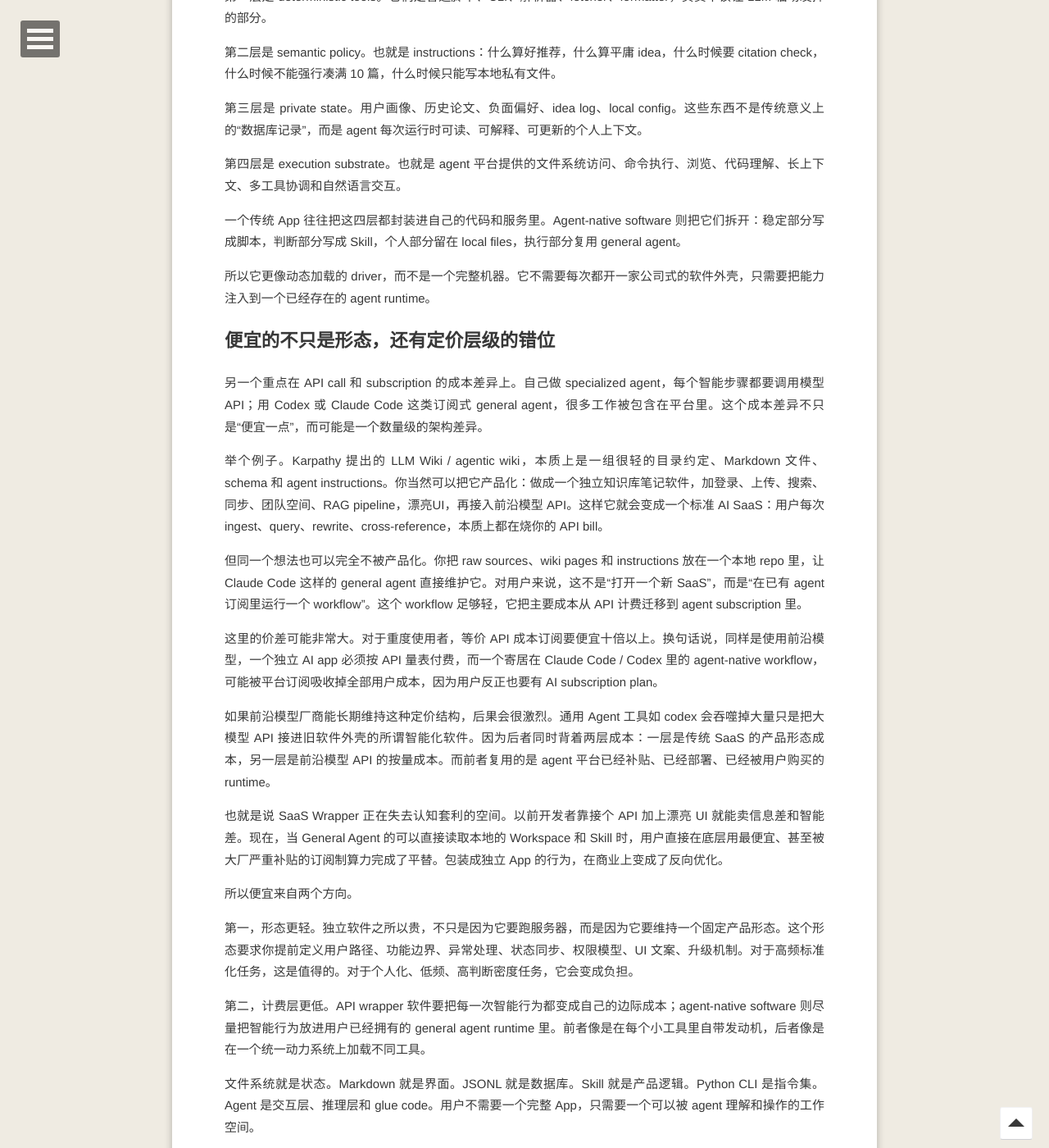
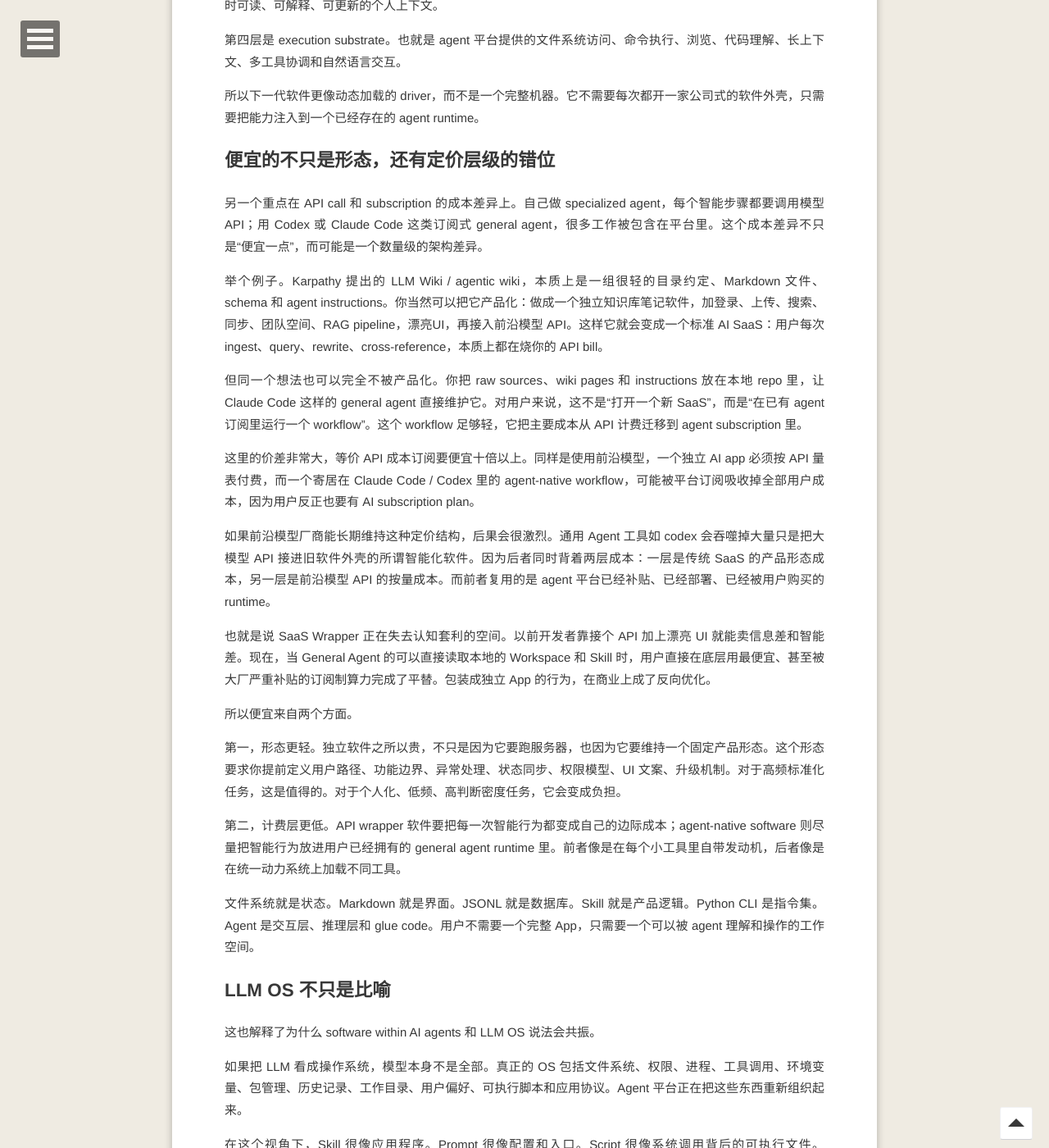
Before and after one commit to refraction-ray/refraction-ray.github.io, a Jekyll site: the page built from _posts/2026-05-21-下一代软件：从AI生成到Agent共生.md, in a window 1280 px wide and 1400 px high, scrolled down 3809 px. Shown: the whole window at 82% size. Built offline with Jekyll 4.4.1, drawn with Linux system fonts in a browser that asks for light colours; comment, search, counter and statistics services are not loaded; some of the changed text lies outside the part shown.

Commit message:
futher improve

```diff
--- a/_posts/2026-05-21-下一代软件：从AI生成到Agent共生.md
+++ b/_posts/2026-05-21-下一代软件：从AI生成到Agent共生.md
@@ -21,25 +21,23 @@
 
 但如果引擎已经足够强，也许我们根本不需要继续优化马车。真正的下一代是：软件不再只是由 AI agent 写出来（by agent），而是开始存在于 AI agent 之内（within agent）。
 
-下一代软件，不一定是一个完整 App、一个网站、一个桌面客户端，甚至不一定是一个固定入口的 CLI。它会是一组 prompts、skills、scripts、schemas、local files、cache conventions、tool permissions 和 agent-facing instructions。真正的运行时不是某个专门写出来的智能应用，而是 Codex、Claude Code 这类越来越强的 general agent。换句话说，现在的 Harness 其实就是下一代的软件本身。
+下一代软件，不一定是一个完整 App、一个网站、一个桌面客户端，甚至不一定是一个固定入口的 CLI。它会是一组 prompts、skills、scripts、schemas、local files、cache conventions、tool permissions 和 agent-facing instructions。真正的运行时是 Codex、Claude Code 这类越来越强的 general agent。换句话说，现在所谓的 Harness 其实就是下一代软件本身。
 
-[Everyday ArXiv](https://github.com/refraction-ray/everyday-arxiv) 这个项目正好是这个 insight 的一个具体例子。
+[Everyday ArXiv](https://github.com/refraction-ray/everyday-arxiv) 这个项目恰好是这个 insight 的一个具体例子。
 
 ## 一个没有传统前端的科研软件
 
 Everyday ArXiv 是一个每日 arXiv 智能处理助手。传统做法大概会是：写一个后端服务，接 arXiv API；写一个推荐算法；做一个用户系统；做一个网页或邮件推送；把 LLM 调用嵌进某些节点，比如摘要、打分、推荐理由和邮件草稿。最后它会变成一个面向研究者的 specialized agent 或 SaaS。
 
-这个路线没有错。很多产品也会继续这么做。问题是，在这个具体场景里，最有价值的部分并不是 UI，不是数据库，也不是固定 pipeline，而是每次阅读时的判断。
+这个路线没有错。很多产品也会继续这么做。问题是，在这个具体场景里，最有价值的部分不是固定 pipeline，而是每次阅读时的判断。今天这篇论文为什么值得读？它和用户之前哪篇文章真的有关？它只是关键词相似，还是方法上产生了新的连接？一个 idea 是不是又落入了“加噪声、换模型、做更大数值”的平庸扩展？一篇新论文没引用用户工作时，到底是明显遗漏、弱相关，还是只是概念上有一点相邻？
 
-今天这篇论文为什么值得读？它和用户之前哪篇文章真的有关？它只是关键词相似，还是方法上产生了新的连接？一个 idea 是不是又落入了“加噪声、换模型、做更大数值”的平庸扩展？一篇新论文没引用用户工作时，到底是明显遗漏、弱相关，还是只是概念上有一点相邻？
+这些问题很难被压成固定软件功能。它们更像研究助理的判断过程。所以这个项目的架构反过来做：Python 代码只负责确定性的部分，比如抓 arXiv metadata、解析 Google Scholar、写稳定 JSON cache、读取配置、维护本地文件边界。判断性的部分不写死在应用里，交给通用 agent。仓库给 agent 提供的是 workspace、skill、profile、prompt、脚本和隐私规则。
 
-这些问题很难被压成一个固定软件功能。它们更像研究助理的判断过程。所以这个项目的架构反过来做：Python 代码只负责确定性的部分，比如抓 arXiv metadata、解析 Google Scholar、写稳定 JSON cache、读取配置、维护本地文件边界。判断性的部分不写死在应用里，而是交给通用 agent。仓库给 agent 提供的是 workspace、skill、profile、prompt、脚本和隐私规则。
-
-换句话说，这不是一个“带 LLM 功能的软件”，而是一套“让 LLM agent 直接运行的软件”。
+概括讲，这不是一个“带 LLM 功能的软件”，而是一套“让 LLM agent 直接运行的软件”。不是软件里包裹了 AI，而是 AI 包裹了软件。
 
 ## 为什么不是“人人写一个定制 App”
 
-一个常见判断是：AI 让软件生产成本降低，所以以后每个人都会为自己写很多小 App。真正发生的可能不是人人都有一堆 custom apps，而是很多 custom apps 根本不会以 app 的形式存在。
+一个常见判断是：AI 让软件生产成本降低，所以以后每个人都会为自己写很多小 App。真正发生的将不是人人都有一堆 custom apps，而是很多 custom apps 根本不会以 app 的形式存在。
 
 因为一旦 general agent 足够强，很多“软件”没必要被编译成独立产品。它可以保持为开放形态：几条 Skill、几个脚本、一组目录约定、一份 profile、一些 examples。它的功能在每次运行时由 agent 临场展开。它没有固定按钮，但有明确协议；没有完整后端，但有稳定工具；没有页面，但有 Markdown 或 HTML 报告；没有内置智能模块，但能调用 agent 的通用智能。
 
@@ -49,11 +47,11 @@
 
 Vibe coding 的诱惑在于，它让我们第一次感觉到：写一个软件好像不贵了。你可以让 agent 生成一个 full-stack repo，带 React 页面、API route、数据库 schema、Dockerfile、鉴权、部署说明和 README。
 
-但这也暴露出一个问题：AI 生成得越快，旧软件形态的结构性税越清楚。
+但这也暴露出问题：AI 生成得越快，旧软件形态的结构性税越清楚。
 
-独立 App 有很多默认税收。你要付 UI tax，因为每个能力都要被设计成按钮、表单和页面。你要付 deployment tax，因为每个能力都要有自己的运行环境。你要付 integration tax，因为每个新 App 都要重新接入数据源、权限和用户状态。你要付 maintenance tax，因为依赖会漂移，框架会升级，部署会坏。你还要付 product-shape tax，因为很多开放的判断过程，必须被压缩成固定功能，失去灵活性和定制性。功能凝固在代码中，遇到长尾未定义需求会直接 报错。
+独立 App 有很多默认税收。你要付 UI tax，因为每个能力都要被设计成按钮、表单和页面。你要付 deployment tax，因为每个能力都要有自己的运行环境。你要付 integration tax，因为每个新 App 都要重新接入数据源、权限和用户状态。你要付 maintenance tax，因为依赖会漂移，框架会升级，部署会坏。你还要付 product-shape tax，因为很多开放的判断过程，必须被压缩成固定功能，失去灵活性和定制性。功能凝固在代码中，遇到长尾未定义需求会直接报错。
 
-当任务本质上只是“在特定上下文里执行一个高判断密度 workflow”时，这些税就显得很重。
+当任务本质上只是“在特定上下文里执行高判断密度 workflow”时，这些税就显得很重。
 
 Everyday ArXiv 如果被做成传统软件，就会被迫发明很多并非核心价值的东西：推荐页面、profile 编辑器、PDF 阅读器、邮件草稿编辑器、后台任务、账户系统、同步状态。它们当然可以做，但它们不是“读 arXiv 并做研究判断”的核心。核心其实是：把用户画像、当天论文、论文全文、历史偏好和科研品味放进同一个 reasoning loop。
 
@@ -65,11 +63,7 @@
 
 传统软件的编译目标是机器：CPU、浏览器、移动端、云服务。即使是 SaaS，它最后也要被编译成某种固定 runtime 上的确定性行为。
 
-Agent-native software 的编译目标不完全是机器，而是 agent。
-
-这句话听起来有点怪，但很关键。一个 Skill 不是单纯的文档。它更像一种 runtime definition：当 agent 遇到某类任务时，应该读取哪些文件，调用哪些脚本，遵守哪些边界，怎样处理失败，什么时候停止，输出什么格式，哪些判断不能硬编码，哪些数据不能提交到 Git。
-
-在 Everyday ArXiv 里，`src/` 里的 Python package 是 deterministic kernel；`SKILL.md` 是工作流定义；`user_profile/` 是用户态 memory； `agents.md` 是运行规范；`data` 是持久化层；Codex 或 Claude Code 是 execution environment/runtime。
+Agent-native software 的编译目标不再是机器 runtime，是 agent runtime。在 Everyday ArXiv 里，`src/` 里的 Python package 是 deterministic kernel；`SKILL.md` 是工作流定义；`user_profile/` 是用户态 memory； `agents.md` 是运行规范；`data` 是持久化层；Codex 或 Claude Code 是 execution environment/runtime。
 
 如果用传统软件的眼光看，`src/` 才是软件，其他都是文档和数据。但在 agent-native software 里，这个边界反过来了。`src/` 只是工具层。新范式里 Python 反而变成了汇编，Markdown 变成了高级语言，LLM 变成了 CPU。
 
@@ -84,7 +78,7 @@
 | 成本模型 | 独立 AI App 既要维持 SaaS 外壳，又要为每次模型调用承担 API 边际成本，重度使用时很容易变贵。 | Agent-native workflow 寄居在 Claude Code / Codex 等通用 agent 订阅里，用户共享模型厂商的订阅优惠。 |
 | 灵活性 | 功能被硬编码在 UI、后端和 schema 里，新增能力需要改代码、重新部署、重新设计入口。 | Agent 根据 runtime intent 动态解释 Skill、读写文件、调用脚本，可以在不重做产品形态的情况下适配边界情况。 |
 
-## Skill 不是插件，而是新的软件单元
+## Skill 是新的软件单元
 
 我们习惯把插件理解成某个主程序的附属物。浏览器插件依赖浏览器，编辑器插件依赖编辑器。
 
@@ -96,13 +90,11 @@
 
 第二层是 semantic policy。也就是 instructions：什么算好推荐，什么算平庸 idea，什么时候要 citation check，什么时候不能强行凑满 10 篇，什么时候只能写本地私有文件。
 
-第三层是 private state。用户画像、历史论文、负面偏好、idea log、local config。这些东西不是传统意义上的“数据库记录”，而是 agent 每次运行时可读、可解释、可更新的个人上下文。
+第三层是 private state。用户画像、历史论文、负面偏好、idea log、local config。这些东西是 agent 每次运行时可读、可解释、可更新的个人上下文。
 
 第四层是 execution substrate。也就是 agent 平台提供的文件系统访问、命令执行、浏览、代码理解、长上下文、多工具协调和自然语言交互。
 
-一个传统 App 往往把这四层都封装进自己的代码和服务里。Agent-native software 则把它们拆开：稳定部分写成脚本，判断部分写成 Skill，个人部分留在 local files，执行部分复用 general agent。
-
-所以它更像动态加载的 driver，而不是一个完整机器。它不需要每次都开一家公司式的软件外壳，只需要把能力注入到一个已经存在的 agent runtime。
+所以下一代软件更像动态加载的 driver，而不是一个完整机器。它不需要每次都开一家公司式的软件外壳，只需要把能力注入到一个已经存在的 agent runtime。
 
 ## 便宜的不只是形态，还有定价层级的错位
 
@@ -110,27 +102,27 @@
 
 举个例子。Karpathy 提出的 LLM Wiki / agentic wiki，本质上是一组很轻的目录约定、Markdown 文件、schema 和 agent instructions。你当然可以把它产品化：做成一个独立知识库笔记软件，加登录、上传、搜索、同步、团队空间、RAG pipeline，漂亮UI，再接入前沿模型 API。这样它就会变成一个标准 AI SaaS：用户每次 ingest、query、rewrite、cross-reference，本质上都在烧你的 API bill。
 
-但同一个想法也可以完全不被产品化。你把 raw sources、wiki pages 和 instructions 放在一个本地 repo 里，让 Claude Code 这样的 general agent 直接维护它。对用户来说，这不是“打开一个新 SaaS”，而是“在已有 agent 订阅里运行一个 workflow”。这个 workflow 足够轻，它把主要成本从 API 计费迁移到 agent subscription 里。
+但同一个想法也可以完全不被产品化。你把 raw sources、wiki pages 和 instructions 放在本地 repo 里，让 Claude Code 这样的 general agent 直接维护它。对用户来说，这不是“打开一个新 SaaS”，而是“在已有 agent 订阅里运行一个 workflow”。这个 workflow 足够轻，它把主要成本从 API 计费迁移到 agent subscription 里。
 
-这里的价差可能非常大。对于重度使用者，等价 API 成本订阅要便宜十倍以上。换句话说，同样是使用前沿模型，一个独立 AI app 必须按 API 量表付费，而一个寄居在 Claude Code / Codex 里的 agent-native workflow，可能被平台订阅吸收掉全部用户成本，因为用户反正也要有 AI subscription plan。
+这里的价差非常大，等价 API 成本订阅要便宜十倍以上。同样是使用前沿模型，一个独立 AI app 必须按 API 量表付费，而一个寄居在 Claude Code / Codex 里的 agent-native workflow，可能被平台订阅吸收掉全部用户成本，因为用户反正也要有 AI subscription plan。
 
 如果前沿模型厂商能长期维持这种定价结构，后果会很激烈。通用 Agent 工具如 codex 会吞噬掉大量只是把大模型 API 接进旧软件外壳的所谓智能化软件。因为后者同时背着两层成本：一层是传统 SaaS 的产品形态成本，另一层是前沿模型 API 的按量成本。而前者复用的是 agent 平台已经补贴、已经部署、已经被用户购买的 runtime。
 
-也就是说 SaaS Wrapper 正在失去认知套利的空间。以前开发者靠接个 API 加上漂亮 UI 就能卖信息差和智能差。现在，当 General Agent 的可以直接读取本地的 Workspace 和 Skill 时，用户直接在底层用最便宜、甚至被大厂严重补贴的订阅制算力完成了平替。包装成独立 App 的行为，在商业上变成了反向优化。
+也就是说 SaaS Wrapper 正在失去认知套利的空间。以前开发者靠接个 API 加上漂亮 UI 就能卖信息差和智能差。现在，当 General Agent 的可以直接读取本地的 Workspace 和 Skill 时，用户直接在底层用最便宜、甚至被大厂严重补贴的订阅制算力完成了平替。包装成独立 App 的行为，在商业上成了反向优化。
 
-所以便宜来自两个方向。
+所以便宜来自两个方面。
 
-第一，形态更轻。独立软件之所以贵，不只是因为它要跑服务器，而是因为它要维持一个固定产品形态。这个形态要求你提前定义用户路径、功能边界、异常处理、状态同步、权限模型、UI 文案、升级机制。对于高频标准化任务，这是值得的。对于个人化、低频、高判断密度任务，它会变成负担。
+第一，形态更轻。独立软件之所以贵，不只是因为它要跑服务器，也因为它要维持一个固定产品形态。这个形态要求你提前定义用户路径、功能边界、异常处理、状态同步、权限模型、UI 文案、升级机制。对于高频标准化任务，这是值得的。对于个人化、低频、高判断密度任务，它会变成负担。
 
-第二，计费层更低。API wrapper 软件要把每一次智能行为都变成自己的边际成本；agent-native software 则尽量把智能行为放进用户已经拥有的 general agent runtime 里。前者像是在每个小工具里自带发动机，后者像是在一个统一动力系统上加载不同工具。
+第二，计费层更低。API wrapper 软件要把每一次智能行为都变成自己的边际成本；agent-native software 则尽量把智能行为放进用户已经拥有的 general agent runtime 里。前者像是在每个小工具里自带发动机，后者像是在统一动力系统上加载不同工具。
 
 文件系统就是状态。Markdown 就是界面。JSONL 就是数据库。Skill 就是产品逻辑。Python CLI 是指令集。Agent 是交互层、推理层和 glue code。用户不需要一个完整 App，只需要一个可以被 agent 理解和操作的工作空间。
 
-## LLM OS 不是一个比喻
+## LLM OS 不只是比喻
 
 这也解释了为什么 software within AI agents 和 LLM OS 说法会共振。
 
-如果把 LLM 看成一个操作系统，模型本身不是全部。真正的 OS 包括文件系统、权限、进程、工具调用、环境变量、包管理、历史记录、工作目录、用户偏好、可执行脚本和应用协议。Agent 平台正在把这些东西重新组织起来。
+如果把 LLM 看成操作系统，模型本身不是全部。真正的 OS 包括文件系统、权限、进程、工具调用、环境变量、包管理、历史记录、工作目录、用户偏好、可执行脚本和应用协议。Agent 平台正在把这些东西重新组织起来。
 
 在这个视角下，Skill 很像应用程序。Prompt 很像配置和入口。Script 很像系统调用背后的可执行文件。`user_profile` 很像用户态数据。`agents.md` 很像软件说明书、权限模型和运行规范。缓存目录是持久化层。Agent 则是 shell、window manager、workflow engine 和 interpreter 的混合体。
 
@@ -142,9 +134,9 @@
 
 科研阅读助手、个人知识系统、论文回复工具、代码审查流程、实验记录、文档撰写、数据清洗、图表生成、长期研究项目和想法管理，这些东西以前很难成为好软件。不是因为需求不存在，而是因为每个人的需求都太具体，市场太小，形态太碎，固定产品很快变得不合身。
 
-Agent 改变的是这个经济学。
+Agent 改变的是这里的经济学。
 
-## 这个例子可以推得很远
+## 这个例子可以推得更远
 
 Everyday ArXiv 只是一个例子，但它背后的结构可以推广到很多原本需要“做成软件”的场景。
 
@@ -162,13 +154,9 @@
 
 Agent-native software 很软。它可以被复制成一个目录，可以被改成另一组 Skill，可以被用户用自然语言局部重写，可以在不同 agent 平台间迁移。它不一定需要编译，不一定需要固定 UI，不一定需要发布版本。很多时候，软件就是一组可读、可改、可执行的约定。具体说就是一个文件夹。执行者 runtime 可以换，软件还在。
 
-如果用户非得需要界面，也完全可以让 agent 临时生成一个 HTML。今天要一个极简表格，明天要一个炫酷 dashboard，后天要一个论文风格的报告页面。界面变成运行时产物，而不是软件的固定外壳。
+如果用户非得需要界面，也完全可以让 agent 临时生成一个 HTML。今天要一个极简表格，明天要一个炫酷 dashboard，后天要一个论文风格的报告页面。界面变成运行时产物，而不是软件的固定外壳。AI 时代的软件不一定会越来越像“更智能的 App”。很多软件会变得更不像 App，更像一种能被 agent 读取、修改、组合和临时显形的无定形流体。这套流体不依赖某个固定 UI。它可以被 Codex 执行，也可以被 Claude Code 执行，也可以未来被别的 agent 执行。只要 agent 足够强，能读文件、跑命令、遵守 skill、维护边界，它就能运行软件。
 
-这可能是最反直觉的地方：AI 时代的软件不一定会越来越像“更智能的 App”。很多软件会变得更不像 App，更像一种能被 agent 读取、修改、组合和临时显形的无定形流体。
-
-这套流体不依赖某个固定 UI。它可以被 Codex 执行，也可以被 Claude Code 执行，也可以未来被别的 agent 执行。只要 agent 足够强，能读文件、跑命令、遵守 skill、维护边界，它就能运行这个软件。
-
-## 这个项目给出的设计原则
+## 一些设计原则
 
 从 Everyday ArXiv 这个例子，可以抽象出几条原则。
 
@@ -176,20 +164,20 @@
 
 第二，判断性留给 agent。推荐、取舍、科研 idea、邮件语气，这些正是 general agent 的优势。把它们硬编码成固定的 API pipeline，反而会牺牲灵活性。
 
-第三，用户画像应该是本地文件，而不是抽象偏好按钮。研究兴趣、负面偏好、过往论文、citation anchors 都很细，应该能被 agent 直接读取、引用、更新和审计。
+第三，用户画像是本地文件或数据库，而不是抽象偏好按钮。研究兴趣、负面偏好、过往论文、citation anchors 都很细，应该能被 agent 直接读取、引用、更新和审计。
 
 第四，Skill 是产品核心。它不是文档的附属品，而是 agent-native software 的主要执行逻辑。传统软件的核心在代码路径里；agent-native software 的核心入口往往在 skill 里。
 
 第五，开源边界要前置设计。公共仓库保存通用协议，私有文件保存用户。这样软件才能既可复用，又不把个人知识和工作流泄露出去。
 
-这些原则组合起来，给出了一种新的软件形态：不是用 LLM API 包起来的应用，而是围绕通用 agent 平台生长出的工作空间。
+这些原则组合起来，给出了一种新的软件形态：不再是用 LLM API 包起来的应用，而是围绕通用 agent 平台生长出的工作空间。
 
 ## 结语
 
-AI agent 最开始像一个更会写代码的程序员。然后它像一个能操作工具的助理。再往后，它可能会更像一个通用的智能运行环境和操作系统。
+AI agent 最开始像更会写代码的程序员。然后它像能操作工具的助理。再往后，它可能会更像通用的智能运行环境和操作系统。
 
-如果这个判断成立，下一代软件的一部分就不会再被理解为“应用”。它们没有固定形态，却能稳定运行；没有完整 UI，却能完成复杂工作；不只是被 AI 一次性生成，而是持续生活在 AI agent 里面。
+如果这个判断成立，下一代软件的一部分就不会再被理解为“应用”。它们没有固定形态，却能稳定运行；没有完整 UI，却能完成复杂工作；不只被 AI 一次性生成，也持续生活在 AI agent 里面。
 
 Everyday ArXiv 只是一个很小的科研工具，但它展示了这个方向的雏形：软件的智能部分不一定要被封装成专用 agent；当通用 agent 足够强时，软件可以把自己写成通用 agent 的 Harness。甚至我有个暴论，很少有专用 agent 最终还有用，都会被通用 agent 吞噬，正如 Sutton 的苦涩的教训，只不过这次是软件工程版本。
 
-这也许就是从 AI 生成软件，到软件存在于 AI 之内的转变。
+这就是正在发生的，从 AI 生成软件，到软件存在于 AI 之内的转变。
```
Also changed, not shown: other parts of _posts/2026-05-21-下一代软件：从AI生成到Agent共生.md (+1 -1 lines).
